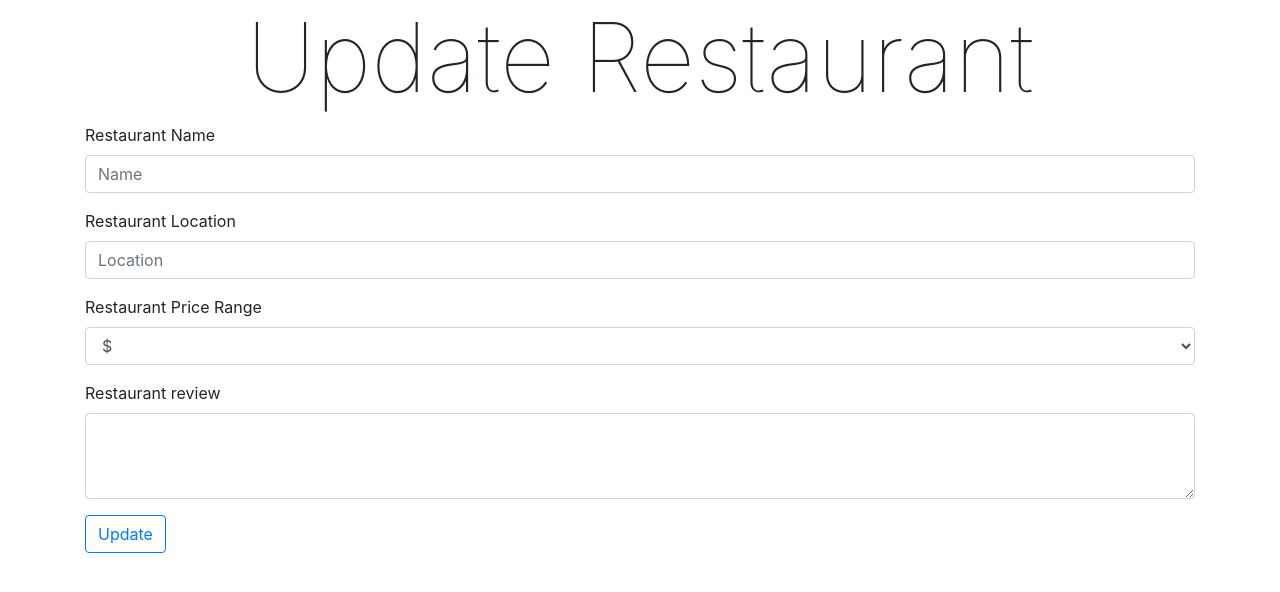
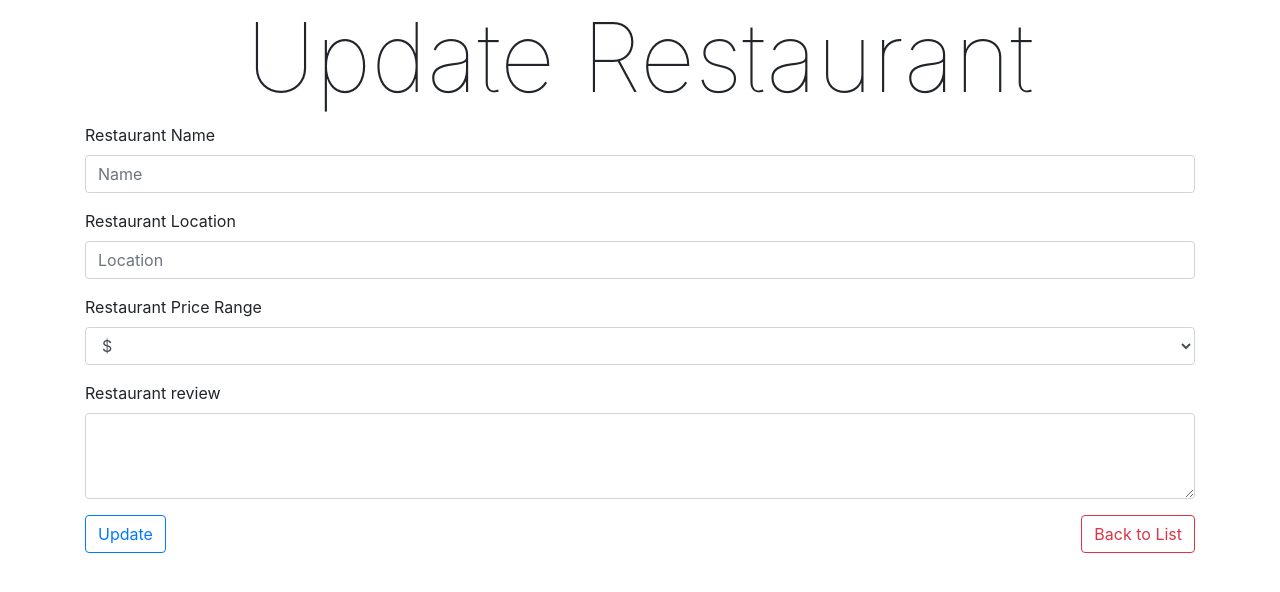
Before and after one commit to dylangit01/Yelp_clone, a React (Create React App) app in the folder client/: page /restaurants/1/update in a window 1280 px wide. Shown: the top 592 px of the page. Built offline with nearby package versions, Linux system fonts and the light colour scheme; no server answers; the HTML template or start-up script is replaced by a standard one.

Commit message:
create update single restaurant context fn, and use it in updateRestaurant page, also add backToMainPage btn

```diff
--- a/client/src/App.jsx
+++ b/client/src/App.jsx
@@ -8,6 +8,7 @@ import Update from './routes/Update';
 const App = () => {
 	return (
 		// Using context wrap everything inside
+		// Front-end routes and server routes are totally different thing, front-end routes just for page's view change, server routes is based on RESTful API
 		<RestaurantsContextProvider>
 			<Router>
 				<Switch>
--- a/client/src/components/UpdateRestaurant.jsx
+++ b/client/src/components/UpdateRestaurant.jsx
@@ -1,5 +1,5 @@
 import React, {useState, useContext, useEffect } from 'react';
-import { useParams } from 'react-router-dom';
+import { useParams, useHistory } from 'react-router-dom';
 import { RestaurantsContext } from '../context/contextAPI'
 import restaurantsFinder from '../apis/restaurantsFinder';
 
@@ -12,7 +12,7 @@ const UpdateRestaurant = () => {
 	// react-router-dom has a hook called useParams can easily achieve that
 	const { id } = useParams();
 
-	// const { restaurant, setRestaurant } = useContext(RestaurantsContext);
+	const { updateRestaurant } = useContext(RestaurantsContext);
 
 	// We are not using contextAPI to fetch the specific restaurant in this page because if jump to this page's url directly(without previous went to the main page), it's restaurants list hasn't been fetched from database, which will show undefined, so in order solve this problem, we need to use useEffect to fetch the data whenever open the update page directly
 
@@ -33,10 +33,26 @@ const UpdateRestaurant = () => {
 		fetchSingleRestaurantData(id);
 	}, [id])
 
+	const handleSubmit = async (e) => {
+		e.preventDefault();
+		const response = await restaurantsFinder.put(`/${id}`, {
+			name,
+			location,
+			price_range
+		});
+		console.log(response);
+		// const { name, location, price_range } = response.data.data.restaurant
+		updateRestaurant(id, response)
+	}
+
+	let history = useHistory();
+	const backToMainPage = () => {
+		history.push(`/`)
+	}
 
 	return (
 		<div className='container'>
-			<form>
+			<form onSubmit={handleSubmit}>
 				<div className='form-group'>
 					<label htmlFor='name'>Restaurant Name</label>
 					<input
@@ -82,6 +98,9 @@ const UpdateRestaurant = () => {
 					<textarea className='form-control' id='review' rows='3'></textarea>
 				</div>
 				<button className='btn btn-outline-primary'>Update</button>
+				<button type="button" onClick={backToMainPage} className='btn btn-outline-danger float-right'>
+					Back to List
+				</button>
 			</form>
 		</div>
 	);
--- a/client/src/context/contextAPI.js
+++ b/client/src/context/contextAPI.js
@@ -20,10 +20,18 @@ export const RestaurantsContextProvider = props => {		// Used in App.jsx to wrap
 		setRestaurants(restaurants.filter(item => item.id !== id))
 	}
 
+	// 2.3 Create updateRestaurant fn to update single restaurant
+	const updateRestaurant = (id, response) => {
+		const { name, location, price_range } = response.data.data.restaurant;
+		return restaurants.map(rest=> rest.id === id ? {...rest, name, location, price_range} : rest )
+	}
+
 	return (
 		// Pass down the restaurants object AND the setRestaurants fn to every components, so that components
 		// can also update the states, after this setup, goes to App component;
-		<RestaurantsContext.Provider value={{ restaurants, setRestaurants, addRestaurant, deleteRestaurant }}>
+		<RestaurantsContext.Provider
+			value={{ restaurants, setRestaurants, addRestaurant, deleteRestaurant, updateRestaurant }}
+		>
 			{props.children}
 		</RestaurantsContext.Provider>
 	);
```
